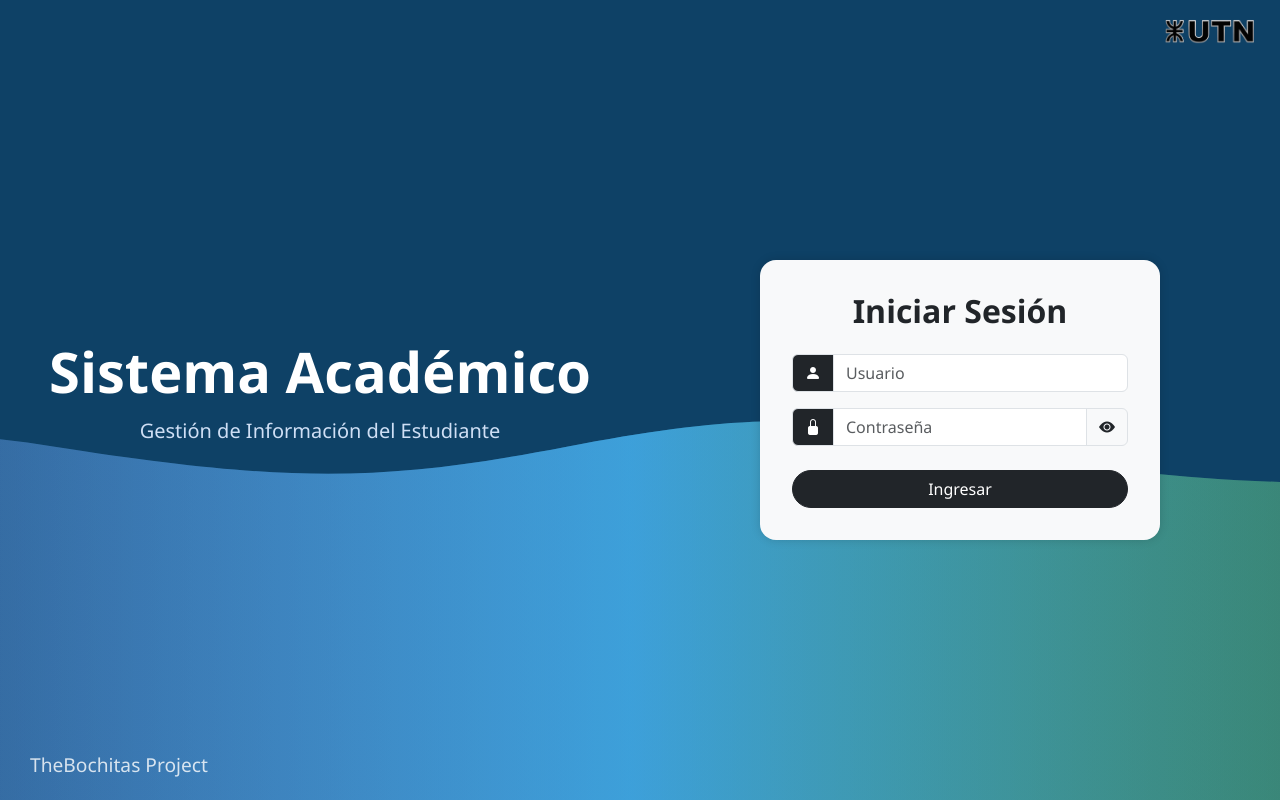
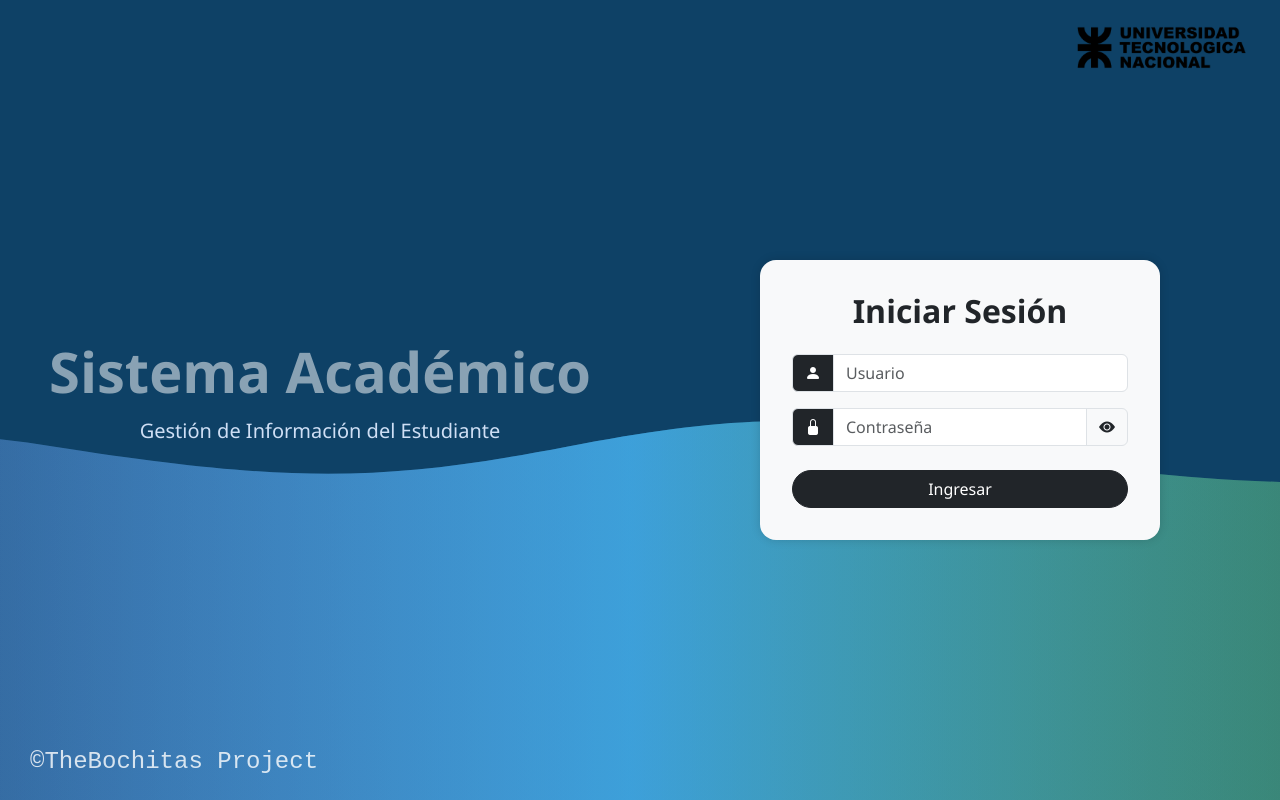
Before and after one commit to UTN-BDA/gestion_academica, a Django app: page /login/ in a window 1280 px wide. Run offline with Django 4.2, Linux system fonts and the light colour scheme.

Commit message:
Add visual improvements in the login view

```diff
--- a/usuarios/templates/login.html
+++ b/usuarios/templates/login.html
@@ -37,7 +37,7 @@
       position: absolute;
       top: 15px;
       right: 20px;
-      width: 100px;
+      width: 200px;
       height: auto;
       z-index: 2;
     }
@@ -80,18 +80,28 @@
     }
 
     .bochitas-text {
-  font-size: 1.2rem; /* O usá 1.5rem si querés aún más grande */
-  color: #ffffffcc;  /* Blanco con un poco de transparencia */
-  bottom: 20px;
-  left: 30px;
-  margin: 0;
+      font-family: 'Courier New', monospace;
+      font-size: 1.5rem;
+      color: #ffffffcc;
+      bottom: 20px;
+      left: 30px;
+      margin: 0;
+    }
+
+    @keyframes blink {
+      0%, 100% { opacity: 1; }
+      50% { opacity: 0; }
+    }
+
+    .blink {
+      animation: blink 4s infinite;
     }
 
   </style>
 </head>
 <body>
 
-  <img src="{% static 'images/utnlogo.png' %}" alt="Logo UTN" class="utn-logo">
+  <img src="{% static 'images/ImagenUTN.png' %}" alt="Logo UTN" class="utn-logo">
 
   <!-- Fondo SVG animado -->
   <svg class="background-svg" version="1.1" xmlns="http://www.w3.org/2000/svg"
@@ -130,9 +140,9 @@
   <!-- Contenido principal -->
   <div class="main-content container-fluid min-vh-100 d-flex align-items-center p-0">
     <div class="col-md-6 d-flex flex-column justify-content-center align-items-center text-white px-4">
-      <h1 class="display-4 text-center">Sistema Académico</h1>
+      <h1 class="display-4 text-center blink">Sistema Académico</h1>
       <p class="lead text-center">Gestión de Información del Estudiante</p>
-      <p class="bochitas-text position-absolute">TheBochitas Project</p>
+      <p class="bochitas-text position-absolute">©TheBochitas Project</p>
     </div>
 
     <div class="col-md-6 d-flex justify-content-center align-items-center px-4">
```
Also changed, not shown: usuarios/static/images/ImagenUTN.png (added).
